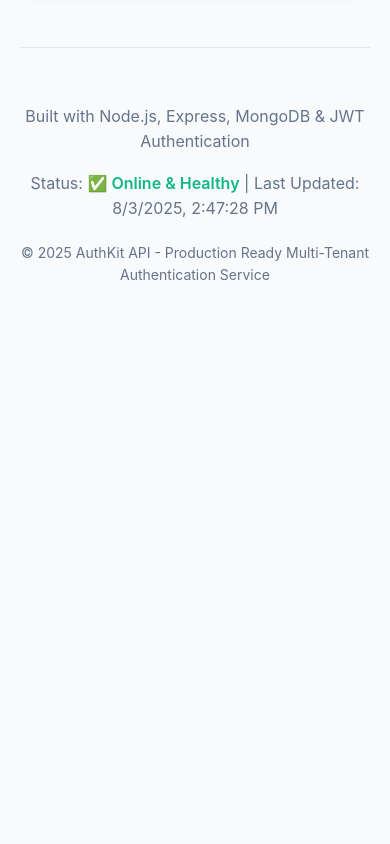
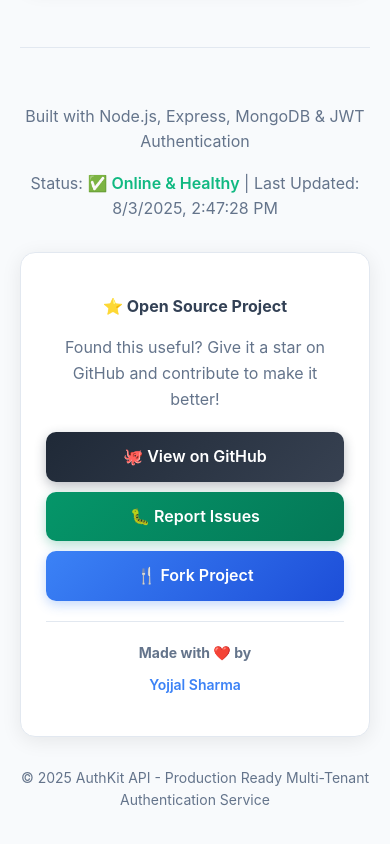
Before and after one commit to yojjal060/AuthKit, a website: page public/index.html in a window 390 px wide. Shown: the part 6452-7296 px from the top of the page. Before the commit the page ends 6793 px from the top, so only its background shows below. Drawn offline with Linux system fonts and the light colour scheme.

Commit message:
feat: enhance footer with GitHub links and responsive design for better user engagement

```diff
--- a/public/css/styles.css
+++ b/public/css/styles.css
@@ -130,6 +130,33 @@
   padding-top: 40px;
   border-top: 1px solid #e2e8f0;
   color: #64748b;
+}
+
+.footer a:hover {
+  transform: translateY(-2px);
+  box-shadow: 0 6px 20px rgba(0, 0, 0, 0.15) !important;
+}
+
+/* Mobile responsive for footer buttons */
+@media (max-width: 768px) {
+  .footer a {
+    display: block !important;
+    margin: 10px 0 !important;
+    text-align: center;
+  }
+}
+
+/* Hover effects for different button types */
+.footer a[href*="github.com"]:hover {
+  background: linear-gradient(135deg, #111827 0%, #1f2937 100%) !important;
+}
+
+.footer a[href*="issues"]:hover {
+  background: linear-gradient(135deg, #047857 0%, #065f46 100%) !important;
+}
+
+.footer a[href*="fork"]:hover {
+  background: linear-gradient(135deg, #1d4ed8 0%, #1e40af 100%) !important;
 }
 
 .status-online {
--- a/public/index.html
+++ b/public/index.html
@@ -224,9 +224,45 @@
     <div class="footer">
       <p>Built with Node.js, Express, MongoDB & JWT Authentication</p>
       <p>Status: <strong class="status-online">✅ Online & Healthy</strong> | <span id="lastUpdated"></span></p>
+
+      <!-- GitHub and Author Section -->
+      <div style="margin: 30px 0; padding: 25px; background: white; border-radius: 15px; box-shadow: 0 4px 20px rgba(0,0,0,0.08); border: 1px solid #e2e8f0;">
+        <p style="margin-bottom: 15px; font-size: 16px; color: #334155;">
+          <strong>⭐ Open Source Project</strong>
+        </p>
+        <p style="margin-bottom: 10px; color: #64748b;">
+          Found this useful? Give it a star on GitHub and contribute to make it better!
+        </p>
+        <div style="margin: 20px 0;">
+          <a href="https://github.com/yojjal060/AuthKit"
+             target="_blank"
+             style="display: inline-block; background: linear-gradient(135deg, #1f2937 0%, #374151 100%); color: white; padding: 12px 24px; text-decoration: none; border-radius: 10px; font-weight: 600; margin-right: 15px; box-shadow: 0 4px 12px rgba(31, 41, 55, 0.3); transition: all 0.2s ease;">
+            🐙 View on GitHub
+          </a>
+          <a href="https://github.com/yojjal060/AuthKit/issues"
+             target="_blank"
+             style="display: inline-block; background: linear-gradient(135deg, #059669 0%, #047857 100%); color: white; padding: 12px 24px; text-decoration: none; border-radius: 10px; font-weight: 600; margin-right: 15px; box-shadow: 0 4px 12px rgba(5, 150, 105, 0.3); transition: all 0.2s ease;">
+            🐛 Report Issues
+          </a>
+          <a href="https://github.com/yojjal060/AuthKit/fork"
+             target="_blank"
+             style="display: inline-block; background: linear-gradient(135deg, #3b82f6 0%, #1d4ed8 100%); color: white; padding: 12px 24px; text-decoration: none; border-radius: 10px; font-weight: 600; box-shadow: 0 4px 12px rgba(59, 130, 246, 0.3); transition: all 0.2s ease;">
+            🍴 Fork Project
+          </a>
+        </div>
+        <p style="margin-top: 20px; padding-top: 20px; border-top: 1px solid #e2e8f0; color: #64748b; font-size: 14px;">
+          <strong>Made with ❤️ by
+            <a href="https://github.com/yojjal060"
+               target="_blank"
+               style="color: #3b82f6; text-decoration: none; font-weight: 600;">
+              Yojjal Sharma
+            </a>
+          </strong>
+        </p>
+      </div>
+
       <p style="margin-top: 20px; font-size: 14px;">© 2025 AuthKit API - Production Ready Multi-Tenant Authentication Service</p>
     </div>
-  </div>
 
   <script>
     // Set dynamic values
```
